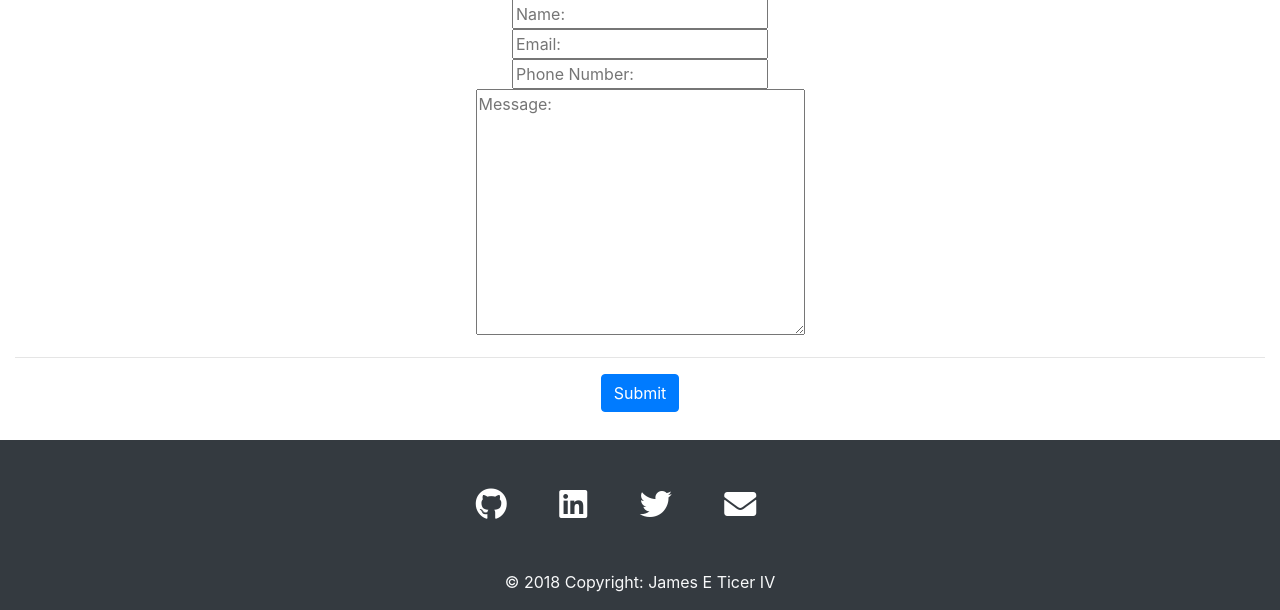
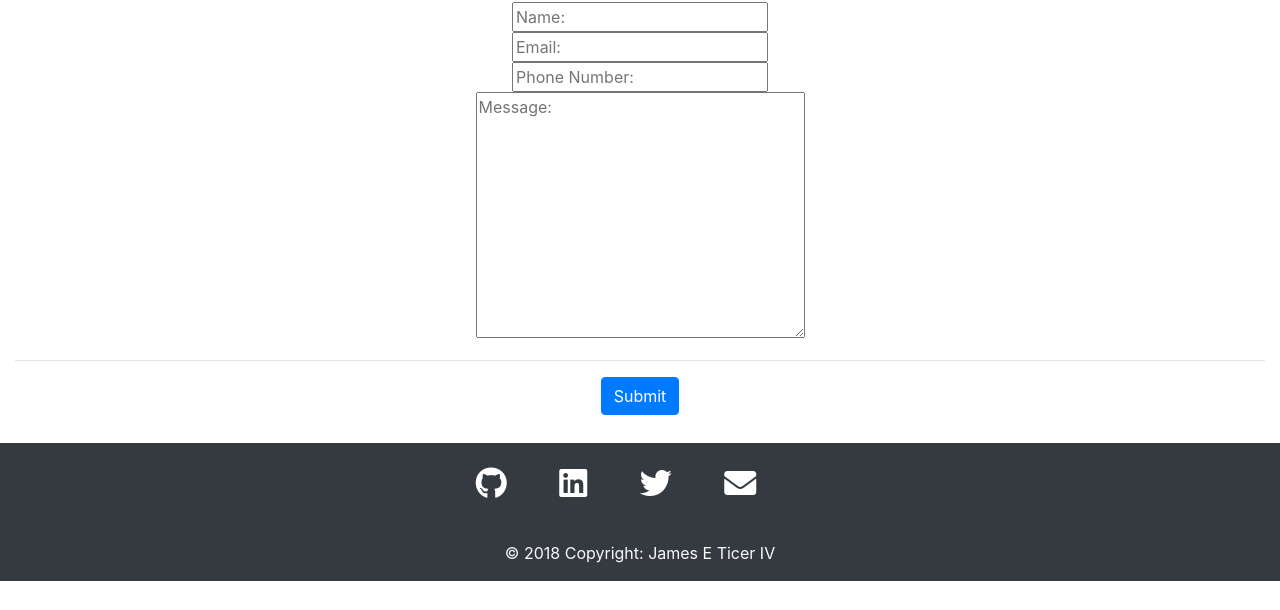
Before and after one commit to jticer4/my-pwp-james, a PHP site: page / in a window 1280 px wide. Shown: the part 1731-2341 px from the top of the page. After the commit the page ends 2312 px from the top, so only its background shows below. Run offline with PHP 8.4, Linux system fonts and the light colour scheme; some libraries are stand-ins or nearby versions.

Commit message:
styled the details subsection of my profile section, and styled the spacing within the footer

```diff
--- a/public_html/index.php
+++ b/public_html/index.php
@@ -64,7 +64,7 @@
 			<div class="row">
 				<div class="col-md-4 text-right">
 			<!-- about me section -->
-			<h5><strong>About Me</strong></h5>
+					<h5>About Me</h5>
 			<p>The key to more success is to get a massage once a week, very important, major key, cloth talk. Hammock talk come soon. They don’t want us to win. We the best. Let’s see what Chef Dee got that they don’t want us to eat. I’m up to something.</p>
 				</div>
 				<div class="col-md-4">
@@ -73,7 +73,7 @@
 				</div>
 			<!-- profile details section -->
 				<div class="col-md-4 text-left">
-			<h5><strong>Details</strong></h5>
+			<h5>Details</h5>
 			<p><strong>Name:</strong></p>
 			<p>James E Ticer IV</p>
 			<p><strong>Age:</strong></p>
@@ -239,7 +239,7 @@
 				<div class="row">
 
 					<!-- Grid column -->
-					<div class="col-md-12 py-5">
+					<div class="col-md-12 py-4">
 						<div class="text-center">
 
 							<!--  GitHub-->
@@ -269,7 +269,7 @@
 			<!-- Footer Links -->
 
 			<!-- Copyright -->
-			<div class="footer-copyright text-center text-light pb-3">© 2018 Copyright:
+			<div class="footer-copyright text-center text-light py-3">© 2018 Copyright:
 				<a> James E Ticer IV</a>
 			</div>
 			<!-- Copyright -->
--- a/public_html/style.css
+++ b/public_html/style.css
@@ -27,5 +27,8 @@
 	background-color: black;
 	height: 1px;
 	border: 0;
+}
 
+.fa-bars {
+	font-size: 1.5rem;
 }
```
